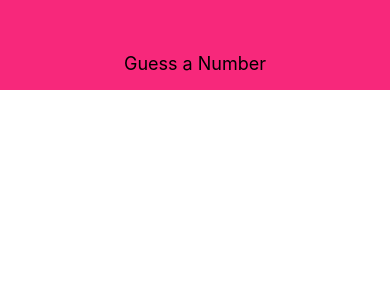
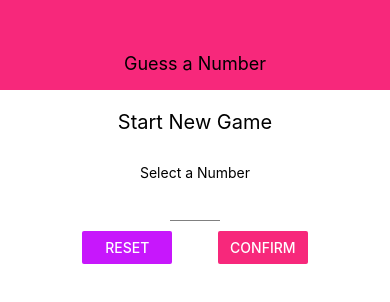
Before and after one commit to tutorials-react-native/2_guess_number_app, a React Native app: screen / in a window 390 px wide. Shown: the top 302 px of the page. Built offline with nearby package versions, Linux system fonts and the light colour scheme.

Commit message:
basic input layout, splitting components, TextInput

```diff
--- a/App.js
+++ b/App.js
@@ -2,11 +2,13 @@
 import { StyleSheet, Text, View } from "react-native";
 
 import Header from "components/Header";
+import StartGameScreen from "screens/StartGameScreen";
 
 export default function App() {
   return (
     <View style={styles.screen}>
       <Header title={"Guess a Number"} />
+      <StartGameScreen />
     </View>
   );
 }
--- a/babel.config.js
+++ b/babel.config.js
@@ -6,7 +6,10 @@
       [
         "module-resolver",
         {
-          root: ["./src/"]
+          root: ["./src/"],
+          alias: {
+            color: "./src/constants/colors"
+          }
         }
       ]
     ]
--- /dev/null
+++ b/src/components/Card.js
@@ -0,0 +1,21 @@
+import React from "react";
+import { View, Text, StyleSheet } from "react-native";
+
+const Card = ({ style, children }) => {
+  return <View style={{ ...styles.inputContainer, ...style }}>{children}</View>;
+};
+
+const styles = StyleSheet.create({
+  inputContainer: {
+    shadowColor: "black",
+    shadowOffset: { width: 0, hiegh: 2 },
+    shadowRadius: 6,
+    shadowOpacity: 0.26,
+    backgroundColor: "white",
+    elevation: 5,
+    padding: 20,
+    borderRadius: 10
+  }
+});
+
+export default Card;
--- a/src/components/Header.js
+++ b/src/components/Header.js
@@ -1,5 +1,7 @@
 import React from "react";
 import { View, Text, StyleSheet } from "react-native";
+
+import Color from "color";
 
 const Header = ({ title }) => {
   return (
@@ -14,7 +16,7 @@
     width: "100%",
     height: 90,
     paddingTop: 36,
-    backgroundColor: "#f7287b",
+    backgroundColor: Color.primary,
     alignItems: "center",
     justifyContent: "center"
   },
--- /dev/null
+++ b/src/components/Input.js
@@ -0,0 +1,18 @@
+import React from "react";
+import { TextInput, StyleSheet } from "react-native";
+
+const Input = props => {
+  const { style } = props;
+  return <TextInput {...props} style={{ ...styles.input, ...style }} />;
+};
+
+const styles = StyleSheet.create({
+  input: {
+    height: 30,
+    borderBottomColor: "grey",
+    borderBottomWidth: 1,
+    marginVertical: 10
+  }
+});
+
+export default Input;
--- /dev/null
+++ b/src/constants/colors.js
@@ -0,0 +1,4 @@
+export default {
+  primary: "#f7287b",
+  accent: "#c717fc"
+};
--- /dev/null
+++ b/src/screens/StartGameScreen.js
@@ -0,0 +1,111 @@
+import React, { useState } from "react";
+import {
+  View,
+  Text,
+  StyleSheet,
+  Button,
+  TouchableWithoutFeedback,
+  Keyboard
+} from "react-native";
+
+import Color from "color";
+import Card from "components/Card";
+import Input from "components/Input";
+
+const StartGameScreen = () => {
+  const [enteredValue, setEnteredValue] = useState("");
+  const [isConfirmed, setIsConfirmed] = useState(false);
+  const [selectedNumber, setSelectedNumber] = useState();
+
+  const numberInputHandler = inputText => {
+    setEnteredValue(inputText.replace(/[^0-9]/g, ""));
+  };
+
+  const resetInputHandler = () => {
+    setEnteredValue("");
+  };
+
+  const confirmInputHandler = () => {
+    const chosenNumber = parseInt(enteredValue);
+    if (chosenNumber === NaN || chosenNumber <= 0 || chosenNumber > 99) {
+      return;
+    }
+    setIsConfirmed(true);
+    setSelectedNumber(chosenNumber);
+    setEnteredValue("");
+  };
+
+  return (
+    <TouchableWithoutFeedback
+      onPress={() => {
+        Keyboard.dismiss();
+      }}
+    >
+      <View style={styles.screen}>
+        <Text style={styles.title}>Start New Game</Text>
+        <Card style={styles.inputContainer}>
+          <Text>Select a Number</Text>
+          <Input
+            style={styles.input}
+            blurOnSubmit
+            autoCapitalize="none"
+            autoCorrect={false}
+            keyboardType="number-pad"
+            maxLength={2}
+            value={enteredValue}
+            onChangeText={numberInputHandler}
+          />
+          <View style={styles.buttonContainer}>
+            <View style={styles.button}>
+              <Button
+                title="Reset"
+                color={Color.accent}
+                onPress={resetInputHandler}
+              />
+            </View>
+            <View style={styles.button}>
+              <Button
+                title="Confirm"
+                color={Color.primary}
+                onPress={confirmInputHandler}
+              />
+            </View>
+          </View>
+        </Card>
+        {isConfirmed ? <Text>{selectedNumber}</Text> : null}
+      </View>
+    </TouchableWithoutFeedback>
+  );
+};
+
+const styles = StyleSheet.create({
+  screen: {
+    flex: 1,
+    padding: 10,
+    alignItems: "center"
+  },
+  title: {
+    fontSize: 20,
+    marginVertical: 10
+  },
+  inputContainer: {
+    width: 300,
+    maxWidth: "80%",
+    alignItems: "center"
+  },
+  buttonContainer: {
+    flexDirection: "row",
+    width: "100%",
+    justifyContent: "space-between",
+    paddingHorizontal: 15
+  },
+  button: {
+    width: "40%"
+  },
+  input: {
+    width: 50,
+    textAlign: "center"
+  }
+});
+
+export default StartGameScreen;
```
